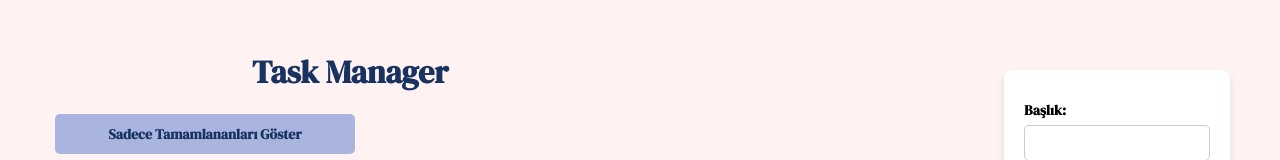
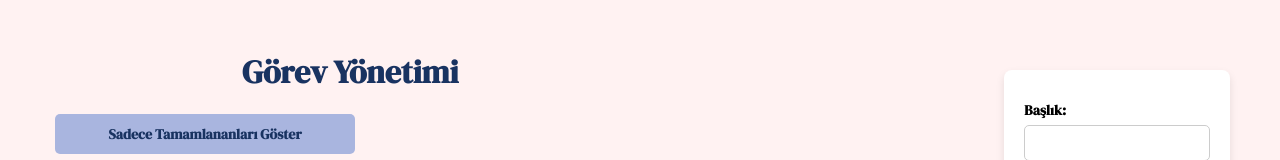
Before and after one commit to burcakyildirim/Insider-CodeCraft-Bootcamp, a plain HTML site: page Week2TaskManager/index.html in a window 1280 px wide. Shown: the top 160 px of the page. Drawn offline with Linux system fonts and the light colour scheme.

Commit message:
title CHANGED

```diff
--- a/Week2TaskManager/index.html
+++ b/Week2TaskManager/index.html
@@ -11,7 +11,7 @@
   </head>
   <body>
     <div>
-      <h1>Task Manager</h1>
+      <h1>Görev Yönetimi</h1>
       <button class="filter-completed">Sadece Tamamlananları Göster</button>
       <button class="sort-priority">Önceliğe Göre Sırala</button>
       <div id="task-list"></div>
```
